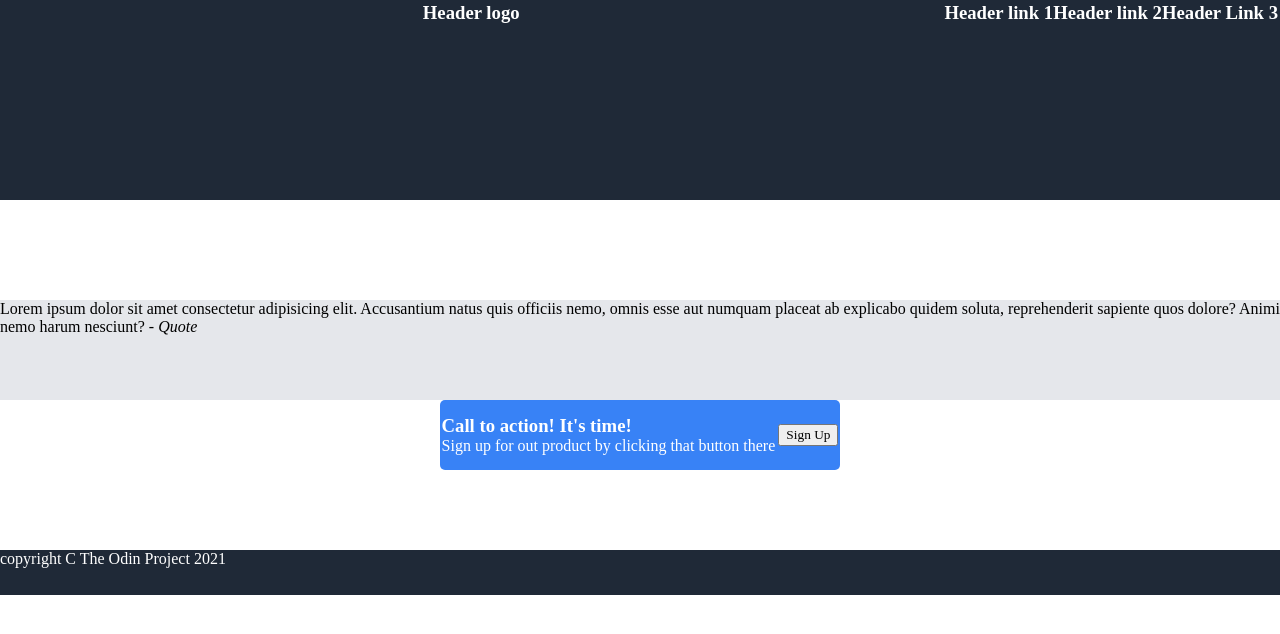
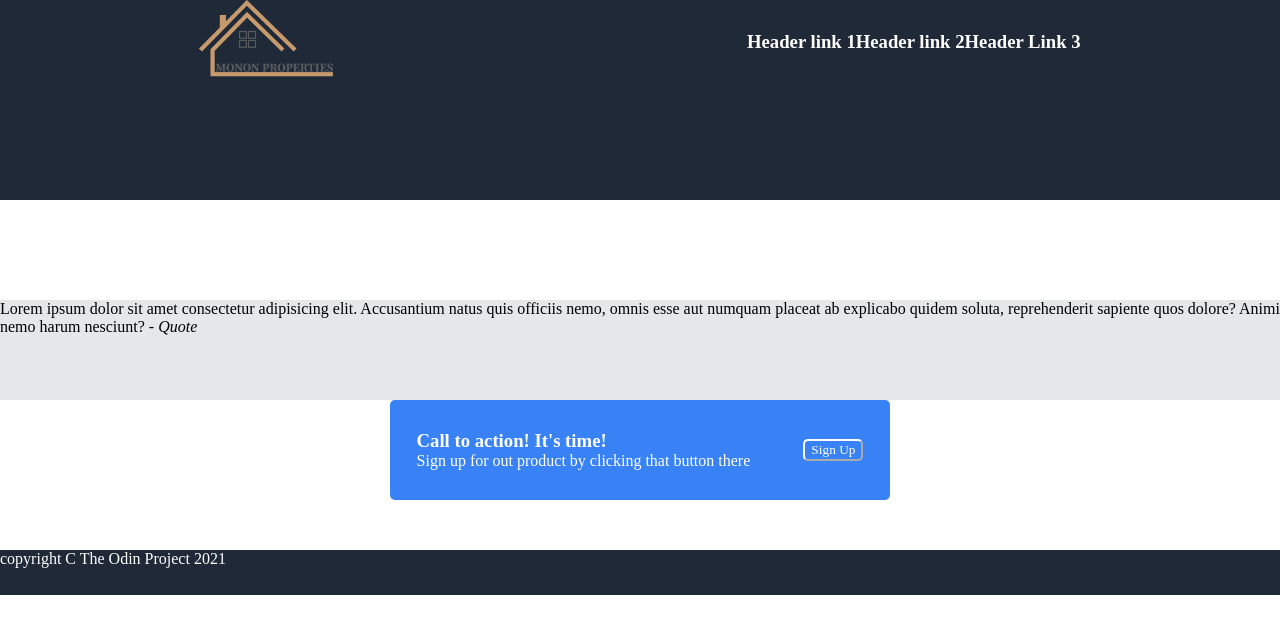
Before and after one commit to Kgodisho-Mononyane/Landing-page, a plain HTML site: page index.html in a window 1280 px wide. Drawn offline with Linux system fonts and the light colour scheme.

Commit message:
change the colour of the button and its border as well as adjusting the size of the button container

```diff
--- a/index.html
+++ b/index.html
@@ -10,7 +10,7 @@
     <div class="header">
         <div class="header-top">
             <div class="top-left">
-                <h3>Header logo</h3>
+                <img src="/photos/Monon Properties Logo.png" alt="Monon Properties Logo" height="80" width=auto>
             </div>
             <div class="top-right">
                 <h3>Header link 1</h3>
--- a/style.css
+++ b/style.css
@@ -16,7 +16,6 @@
 .top-right {
     display: flex;
     justify-content: space-between;
-    margin: 2px;
 }
 
 .body {
@@ -33,8 +32,8 @@
 }
 
 .button-container {
-    height: 70px;
-    width: 400px;
+    height: 100px;
+    width: 500px;
     background-color: #3882f6;
     border-radius: 5px;
     display: flex;
@@ -47,6 +46,14 @@
 .button-text {
     color: white;
 }
+
+.sign-up-button{
+    background-color: #3882f6;
+    border-color: white;
+    border-radius: 5px;
+    color: white;
+}
+
 .footer {
     background-color: #1f2937;
     color: white;
```
